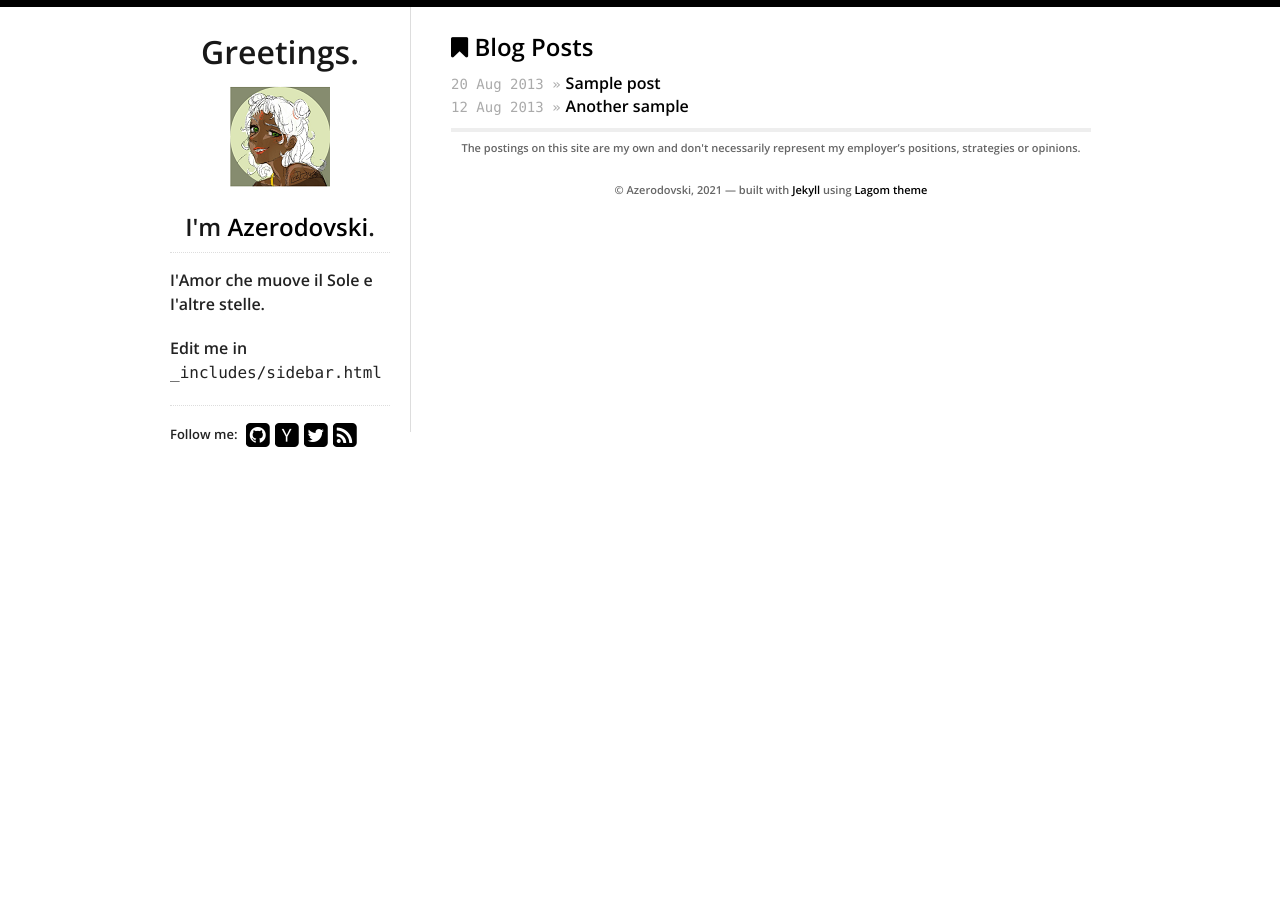
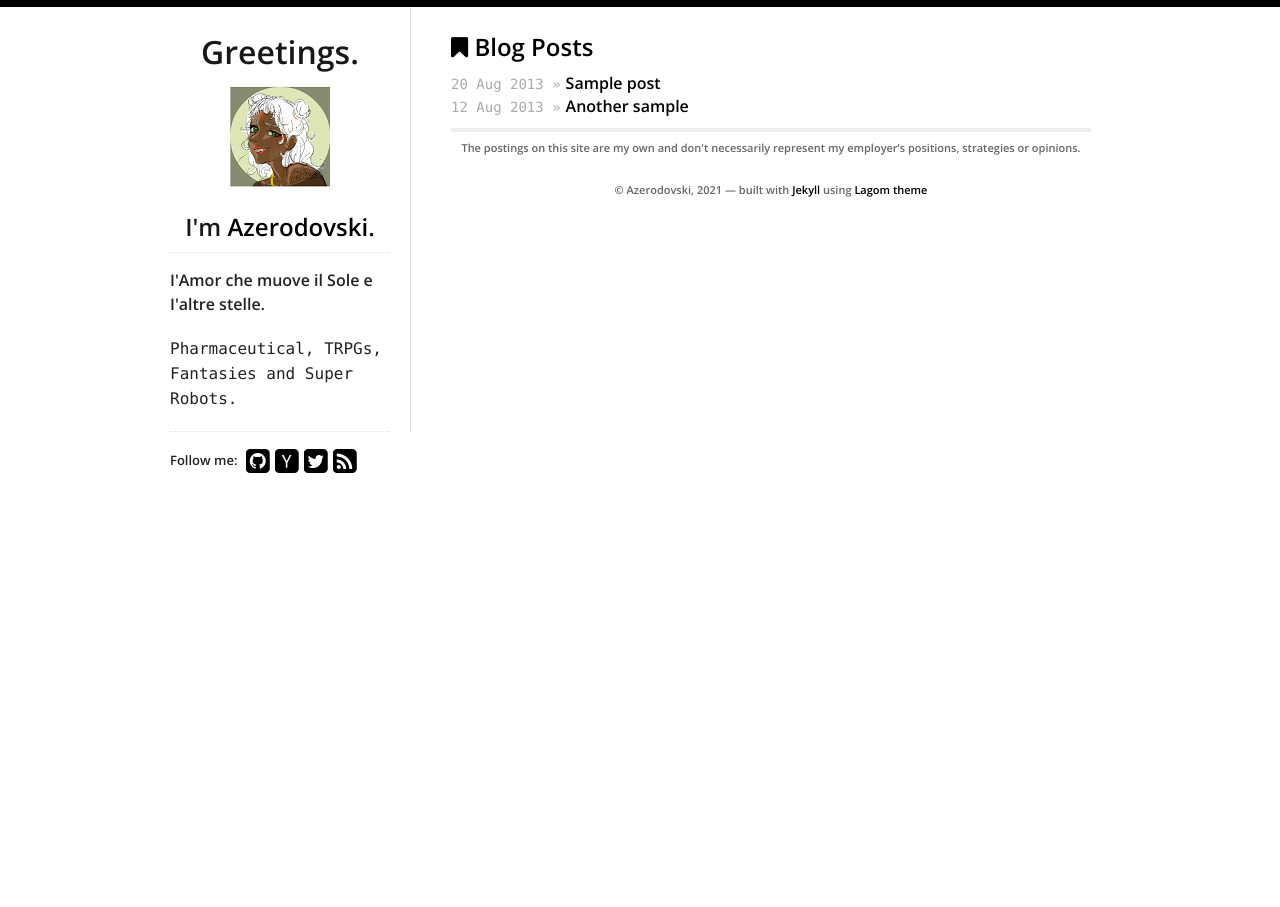
Before and after one commit to Azerodovski/azerodovski.github.io, a Jekyll site: the page built from index.html, in a window 1280 px wide. Built offline with Jekyll 4.4.1, drawn with Linux system fonts in a browser that asks for light colours.

Commit message:
20210917-1

```diff
--- a/_includes/sidebar.html
+++ b/_includes/sidebar.html
@@ -11,7 +11,7 @@
   <div id="bio">
     <p>I'Amor che muove il Sole e I'altre stelle.</p>
     <p>
-      Edit me in <code>_includes/sidebar.html</code>
+      <code>Pharmaceutical, TRPGs, Fantasies and Super Robots.</code>
     </p>
   </div>
   <div id="social">
```
Also changed, not shown: Gemfile.lock.
